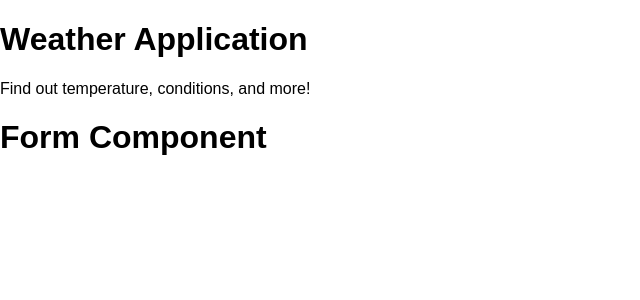
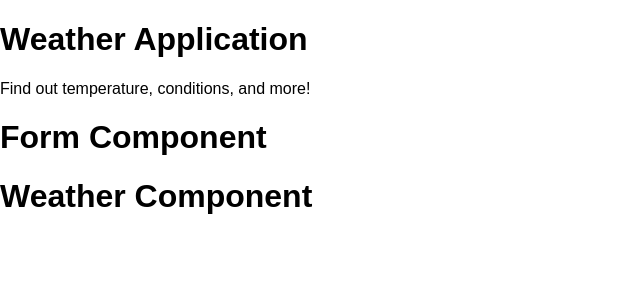
Before and after one commit to danielhkim92/weatherapp, a React (Create React App) app: page / in a window 1280 px wide. Shown: the top 300 px of the page, without its empty margins (0-640 px from the left). Built offline with nearby package versions, Linux system fonts and the light colour scheme.

Commit message:
obtained api key and and setting up fetch call for api

```diff
--- a/src/App.js
+++ b/src/App.js
@@ -1,7 +1,9 @@
 import React from "react";
 import Titles from  "./components/Titles";
 import Form from "./components/Form";
+import Weather from "./components/Weather";
 
+const API_KEY = "de2843400cabb101e11b7146f4f0afbe";
 
 class App extends React.Component {
   render() {
@@ -9,6 +11,7 @@ class App extends React.Component {
       <div>
         <Titles/>
         <Form/>
+        <Weather/>
       </div>
       );
   }
```
